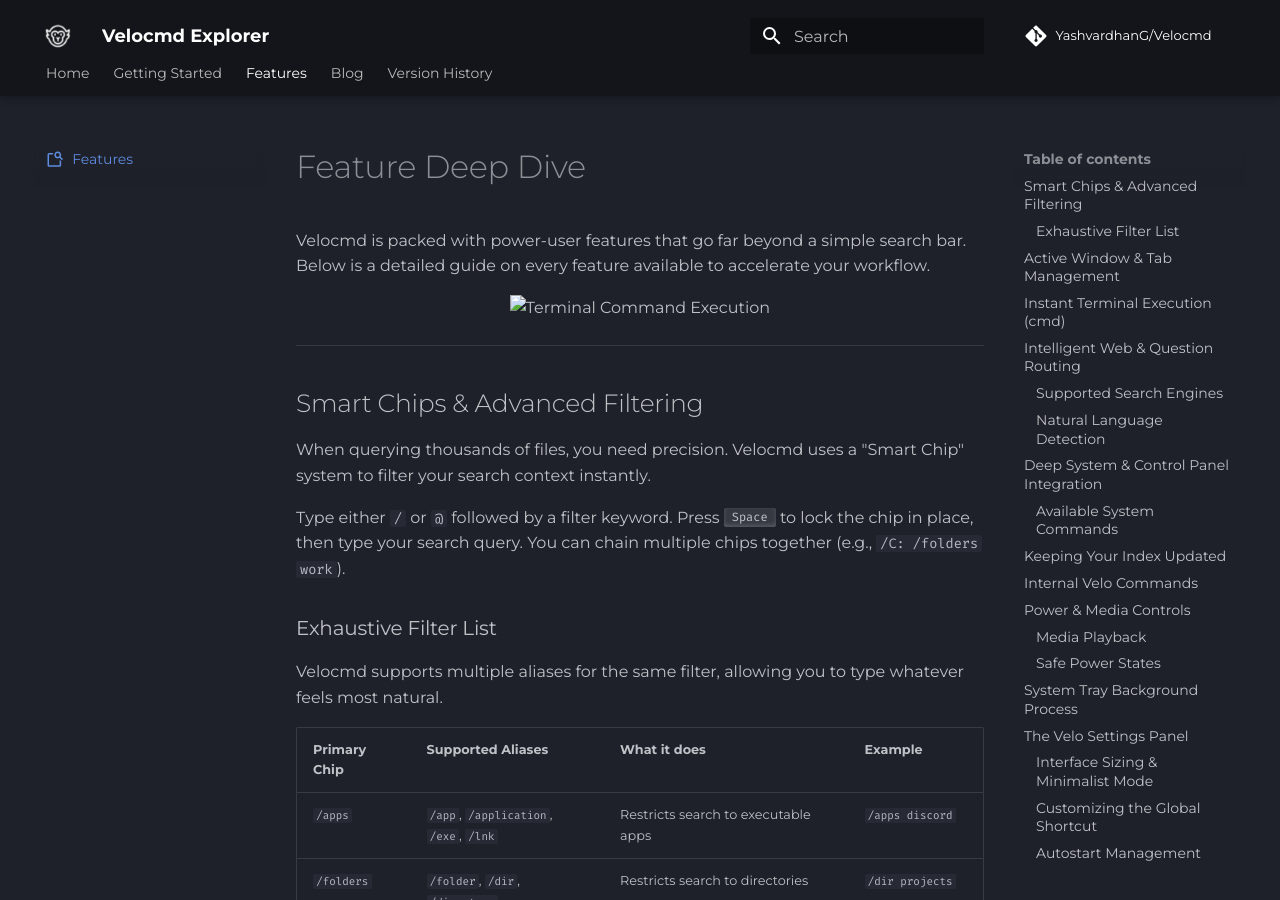
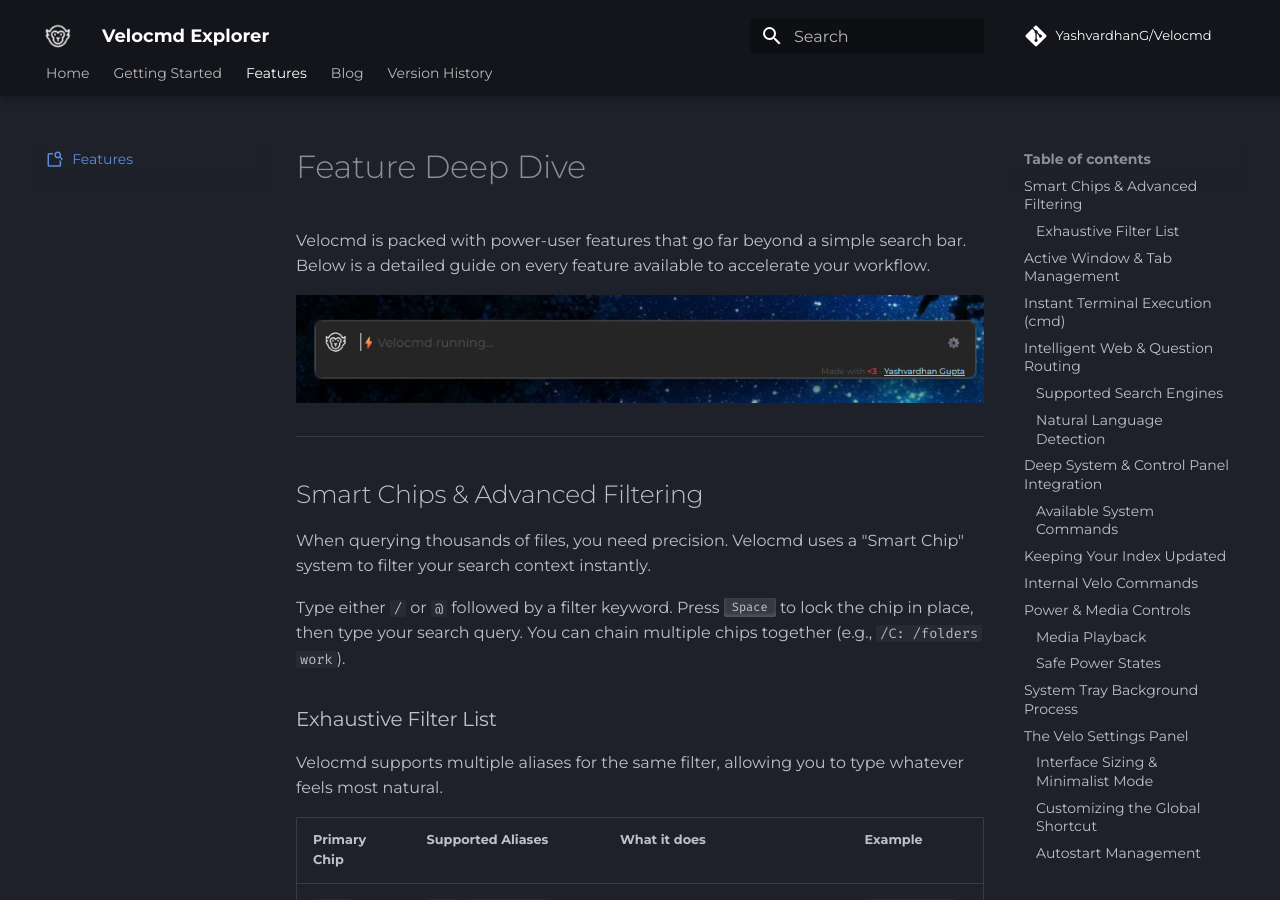
Before and after one commit to YashvardhanG/Velocmd, an MkDocs documentation site: the page built from docs/features.md, in a window 1280 px wide and 900 px high. Built offline with MkDocs 1.6.1 and Material for MkDocs 9.7.7, drawn with Linux system fonts in a browser that asks for light colours; comment, search, counter and statistics services are not loaded.

Commit message:
mkdocs markdown image

```diff
--- a/docs/features.md
+++ b/docs/features.md
@@ -6,9 +6,9 @@ icon: material/feature-search-outline
 
 Velocmd is packed with power-user features that go far beyond a simple search bar. Below is a detailed guide on every feature available to accelerate your workflow.
 
-<p align="center">
-  <img src="assets/launch.png" alt="Terminal Command Execution" width="750">
-</p>
+<div align="center" markdown>
+![Terminal Command Execution](assets/launch.png){ width="750" }
+</div>
 
 
 ---
@@ -32,9 +32,9 @@ Velocmd supports multiple aliases for the same filter, allowing you to type what
 | `/settings` | `/setting`, `/config`, `/setup` | Searches Windows system settings | `/settings display` |
 | `/velo` | `@velo` | Exclusively shows internal Velo commands | `/velo recents` |
 
-<p align="center">
-  <img src="assets/file search.png" alt="Terminal Command Execution" width="750">
-</p>
+<div align="center" markdown>
+![Terminal Command Execution](assets/file%20search.png){ width="750" }
+</div>
 
 
 **Drive Targeting:**
@@ -65,9 +65,9 @@ Velocmd natively categorizes and identifies specific windows for:
 
 You no longer need to open the Windows Run prompt (`Win+R`) or manually launch `cmd.exe`. Simply type `!cmd` or `/cmd` (or `@cmd`), enter your terminal command, and press <kbd>Enter</kbd>.
 
-<p align="center">
-  <img src="assets/cmd.png" alt="Terminal Command Execution" width="750">
-</p>
+<div align="center" markdown>
+![Terminal Command Execution](assets/cmd.png){ width="750" }
+</div>
 
 
 !!! example "Usage Examples"
@@ -133,9 +133,9 @@ You can control Velocmd's behavior directly from the search bar. Typing `/velo`
 | **Active Tabs** | Lists all currently open applications and windows. |
 | **Show Desktop** | Minimizes all windows to instantly reveal your desktop (equivalent to `Win+D`). |
 
-<p align="center">
-  <img src="assets/velo.png" alt="Terminal Command Execution" width="750">
-</p>
+<div align="center" markdown>
+![Terminal Command Execution](assets/velo.png){ width="750" }
+</div>
 
 ---
 
@@ -171,9 +171,9 @@ Velocmd runs silently in the background to ensure instantaneous response times.
 
 Press <kbd>Tab</kbd> while the launcher is open to flip down the inline Settings panel. This panel interacts directly with Velocmd's local configuration (`settings.json` in your AppData) to securely persist your preferences between reboots.
 
-<p align="center">
-  <img src="assets/settings.png" alt="Terminal Command Execution" width="750">
-</p>
+<div align="center" markdown>
+![Terminal Command Execution](assets/settings.png){ width="750" }
+</div>
 
 
 ### Interface Sizing & Minimalist Mode
@@ -181,9 +181,9 @@ By default, Velocmd doesn't display recently accessed items below the search bar
 
 * **Toggle Recents:** Turning this on instantly expands Velocmd from its standard shrinked view down to a recents-pane search bar. Perfect for accessing recents on-the-go.
 
-<p align="center">
-  <img src="assets/recents.png" alt="Terminal Command Execution" width="750">
-</p>
+<div align="center" markdown>
+![Terminal Command Execution](assets/recents.png){ width="750" }
+</div>
 
 
 ### Customizing the Global Shortcut
```
Also changed, not shown: docs/getting-started/installation.md (+3 -3 lines), docs/getting-started/usage.md (+12 -12 lines).
